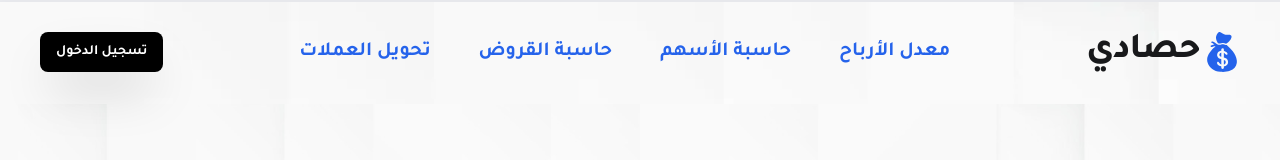
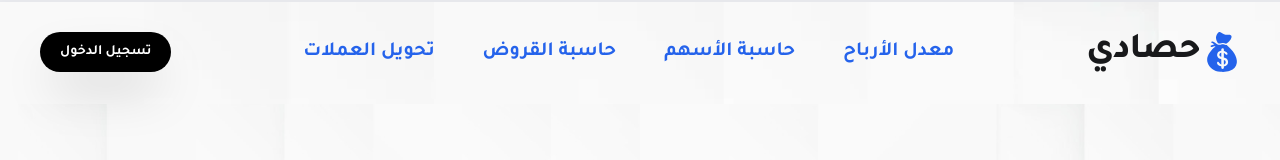
Before and after one commit to HassanAlabdulal/Hasady, a Next.js app: page / in a window 1280 px wide. Shown: the top 160 px of the page. Built offline with nearby package versions, Linux system fonts and the light colour scheme.

Commit message:
enhance: change the percentage of border radius

```diff
--- a/components/nav.tsx
+++ b/components/nav.tsx
@@ -184,7 +184,7 @@ export default function Nav() {
               <a className="my-2 font-semibold w-5/6" href="/">
                 تحويل العملات
               </a>
-              <Button className=" rounded-2xl text-md w-5/6 shadow-2xl bg-[#bfa260] text-white font-bold ">
+              <Button className=" rounded-full text-md w-5/6 shadow-2xl bg-black text-white font-bold ">
                 تسجيل الدخول
               </Button>
             </motion.div>
@@ -197,7 +197,7 @@ export default function Nav() {
           initial={{ opacity: 0, x: -20 }}
           transition={{ delay: 0.25 }}
         >
-          <Button className=" rounded-lg shadow-2xl bg-black font-bold hover:bg-neutral-800">
+          <Button className=" rounded-full px-5 shadow-2xl bg-black font-bold hover:bg-neutral-800">
             تسجيل الدخول
           </Button>
           {/* <ModeToggle /> */}
```
